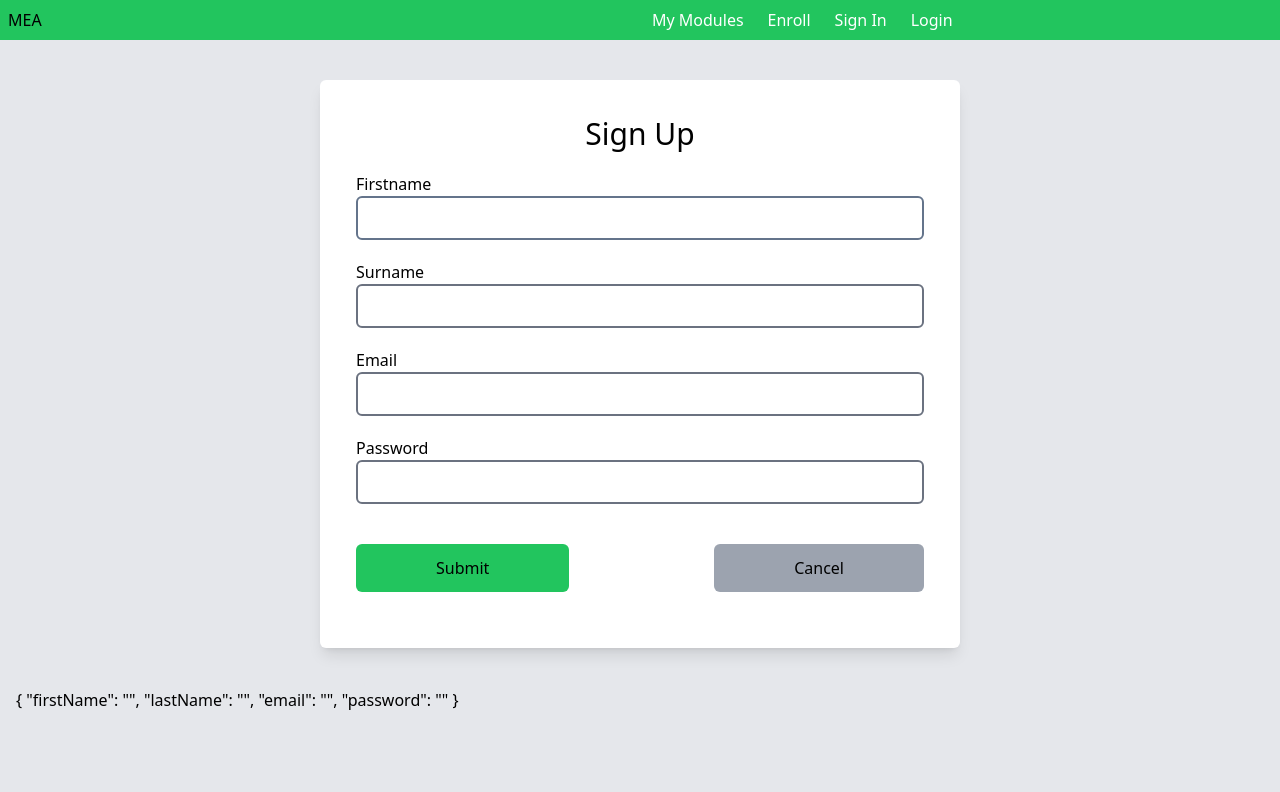
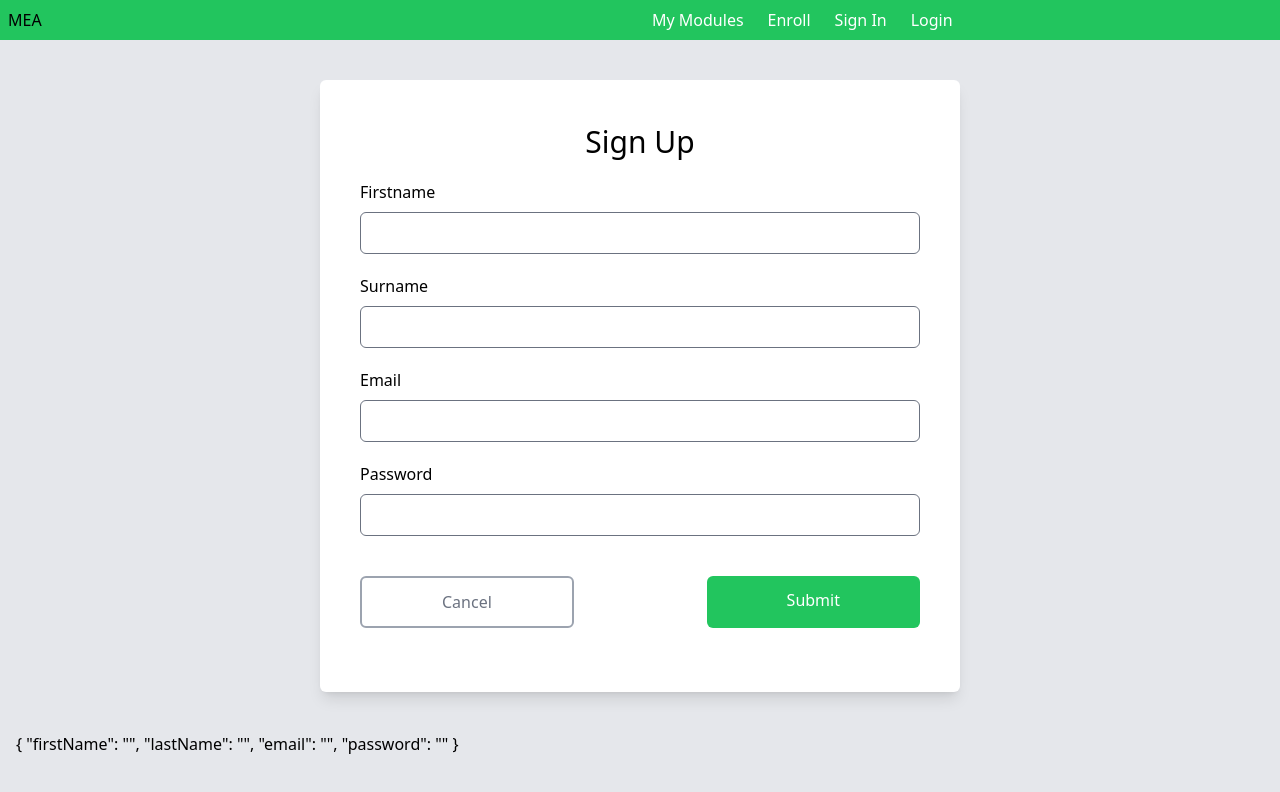
Before and after one commit to sonwabileIT/mea, an Angular app: page /signup in a window 1280 px wide. Shown: the top 792 px of the page. Built offline with nearby package versions, Linux system fonts and the light colour scheme.

Commit message:
feat: adjust ui elements

```diff
--- a/src/app/auth/signup/signup.component.html
+++ b/src/app/auth/signup/signup.component.html
@@ -1,30 +1,30 @@
 <form [formGroup]="userForm">
-    <div class="bg-white p-4 rounded-md max-w-screen-sm mx-auto my-10 shadow-lg">
+    <div class="bg-white p-6 px-10 rounded-md max-w-screen-sm mx-auto my-10 shadow-lg">
         <div class="my-5">
             <h2 class="text-center text-3xl">Sign Up</h2>
         </div>
-        <div class="mx-5 my-5">
+        <div class=" my-5">
             <div class="my-5">
-                <label class="block">Firstname</label>
-                <input type="text" formControlName="firstName" class="block w-full p-2 border-2 border-slate-500 rounded-md">
+                <label class="block mb-2 font-normal">Firstname</label>
+                <input type="text" formControlName="firstName" class="block w-full p-2 border border-gray-500 rounded-md focus:outline-green-500">
             </div>
             <div class="my-5">
-                <label class="block">Surname</label>
-                <input type="text" formControlName="lastName" class="block w-full p-2 border-2 border-gray-500 rounded-md">
+                <label class="block mb-2 font-normal">Surname</label>
+                <input type="text" formControlName="lastName" class="block w-full p-2 border border-gray-500 rounded-md focus:outline-green-500">
             </div>
             <div class="my-5">
-                <label class="block">Email</label>
-                <input type="email" formControlName="email" class="block w-full p-2 border-2 border-gray-500 rounded-md">
+                <label class="block mb-2 font-normal">Email</label>
+                <input type="email" formControlName="email" class="block w-full p-2 border border-gray-500 rounded-md focus:outline-green-500">
             </div>
             <div class="my-5">
-                <label class="block">Password</label>
-                <input type="password" formControlName="password" class="block w-full p-2 border-2 border-gray-500 rounded-md">
+                <label class="block mb-2 font-normal">Password</label>
+                <input type="password" formControlName="password" class="block w-full p-2 border border-gray-500 rounded-md focus:outline-green-500">
             </div>
         </div>
-        <div class="flex mx-5 my-10 justify-between">
+        <div class="flex flex-row-reverse my-10 justify-between">
             <!-- <app-button title="Sign Up" type="submit" (click)="onSubmit()" [disabled]="userForm.valid" colour="bg-green-500 text-center p-3 rounded-md flex px-20"/> -->
-            <button type="submit" (click)="onSubmit()" [disabled]="!userForm.valid" class="bg-green-500 text-center p-3 rounded-md flex px-20">Submit</button>
-            <app-button title="Cancel" colour="bg-gray-400 text-center p-3 rounded-md flex px-20"/>
+            <button type="submit" (click)="onSubmit()" [disabled]="!userForm.valid" class="bg-green-500 text-white text-center p-3 rounded-md flex px-20">Submit</button>
+            <app-button title="Cancel" colour="border-2 border-gray-400 text-gray-500 text-center p-3 rounded-md flex px-20"/>
         </div>
 
     </div>
```
